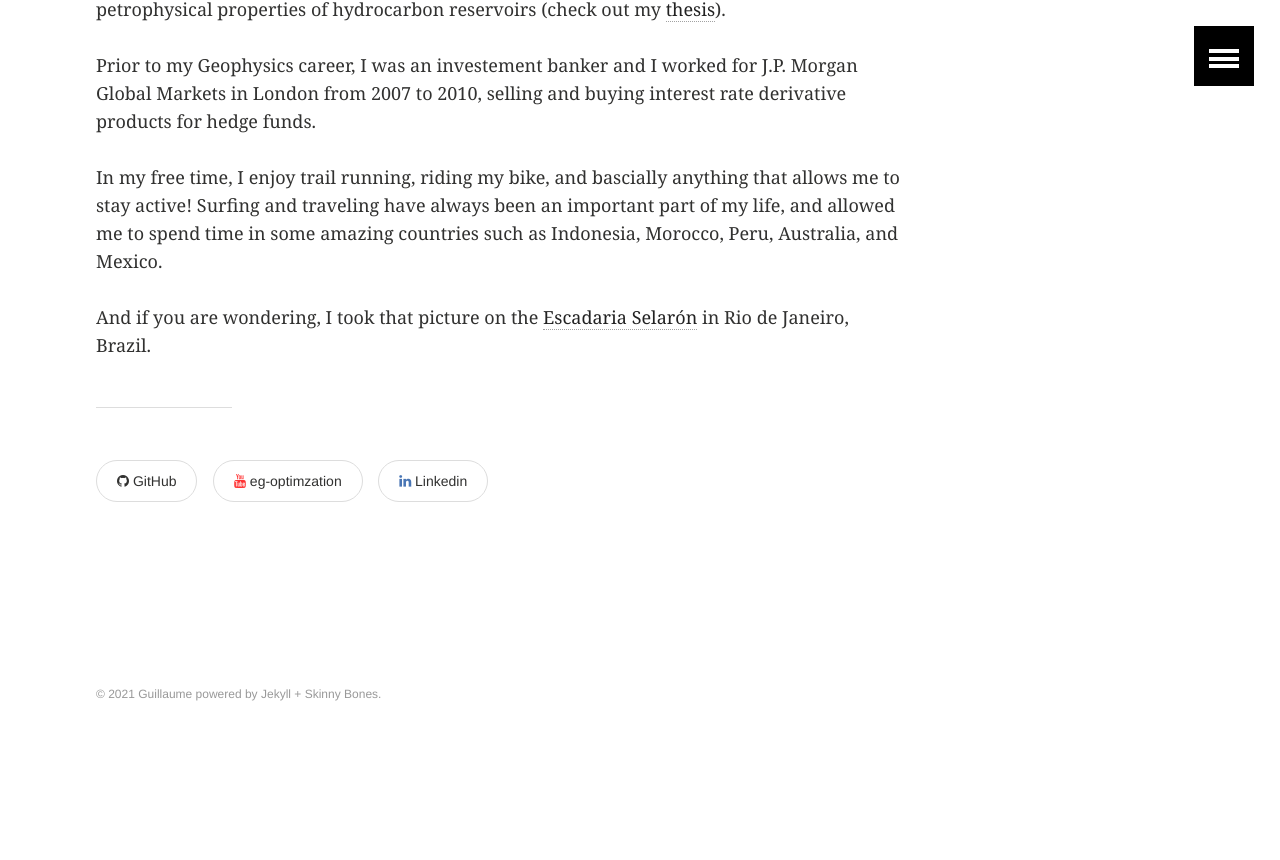
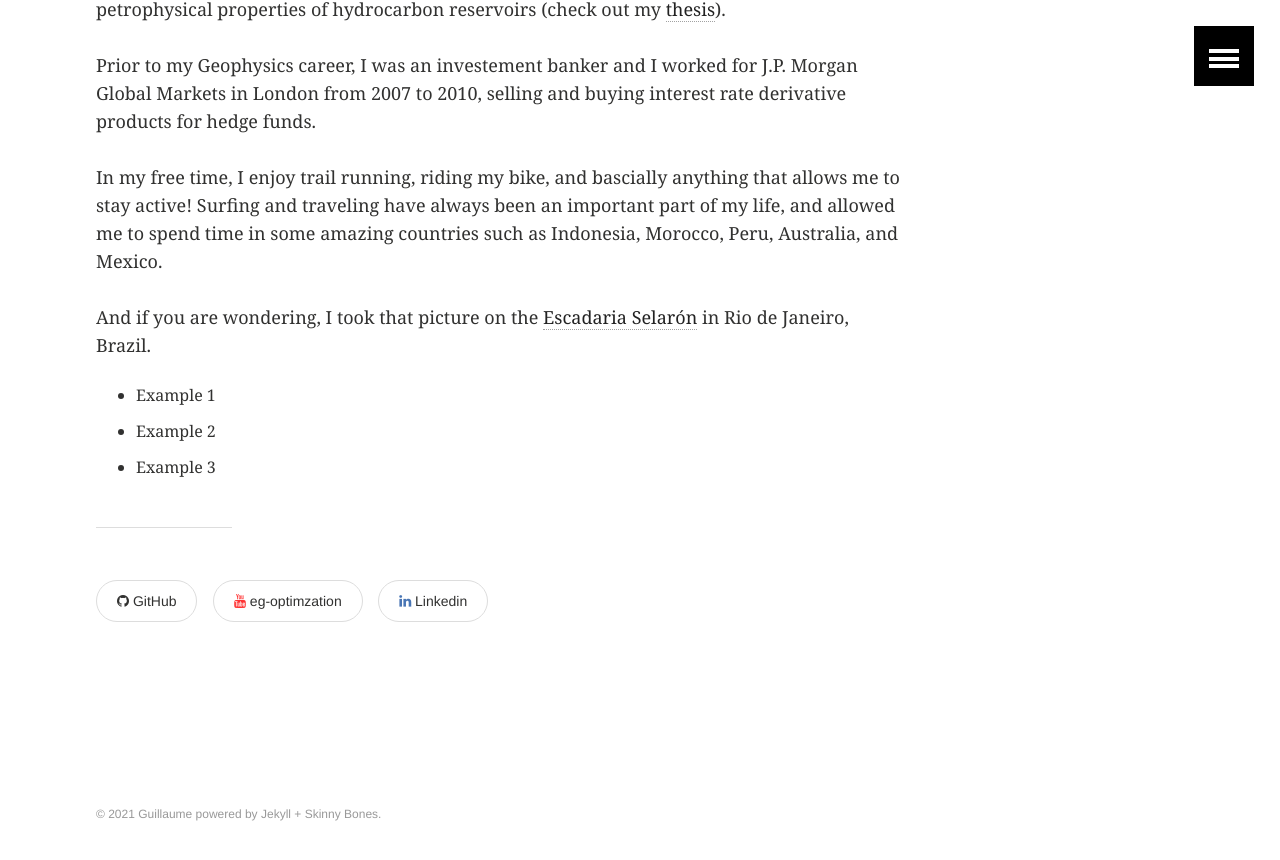
Before and after one commit to gbarnier/gbarnier.github.io, a Jekyll site: the page built from _pages/about.md, in a window 1280 px wide and 900 px high, scrolled down 797 px. Shown: the top 860 px of the window. Built offline with Jekyll 4.4.1, drawn with Linux system fonts in a browser that asks for light colours; before the commit the page ends 1577 px from its top, so only the background shows below that.

Commit message:
Update about.md

```diff
--- a/_pages/about.md
+++ b/_pages/about.md
@@ -36,5 +36,11 @@ permalink: /about/
    <br />
    And if you are wondering, I took that picture on the <a href="https://en.wikipedia.org/wiki/Escadaria_Selarón"> Escadaria Selarón</a> in Rio de Janeiro, Brazil.
    </p>
-  </body>
+  <ul>
+  <li>Example 1</li>
+  <li>Example 2</li>
+  <li>Example 3</li>
+  </ul>
+
+</body>
 </html>
```
